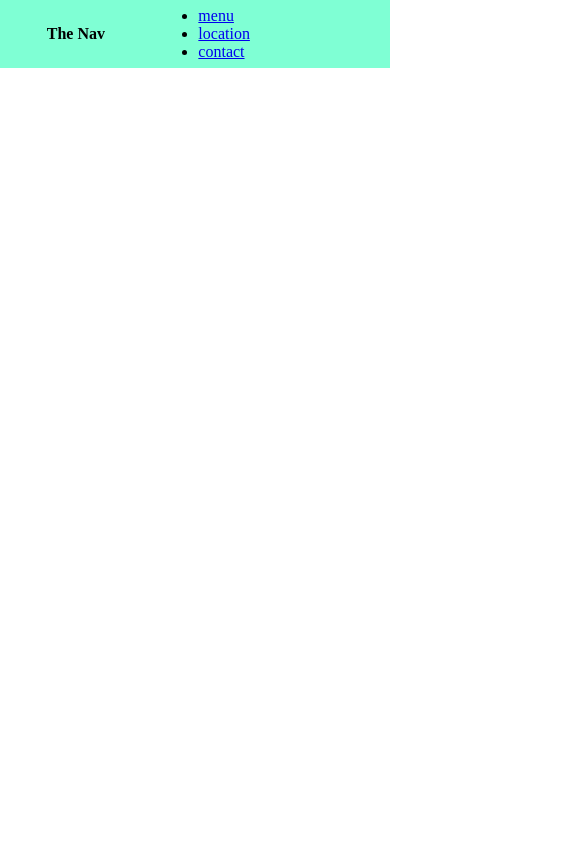
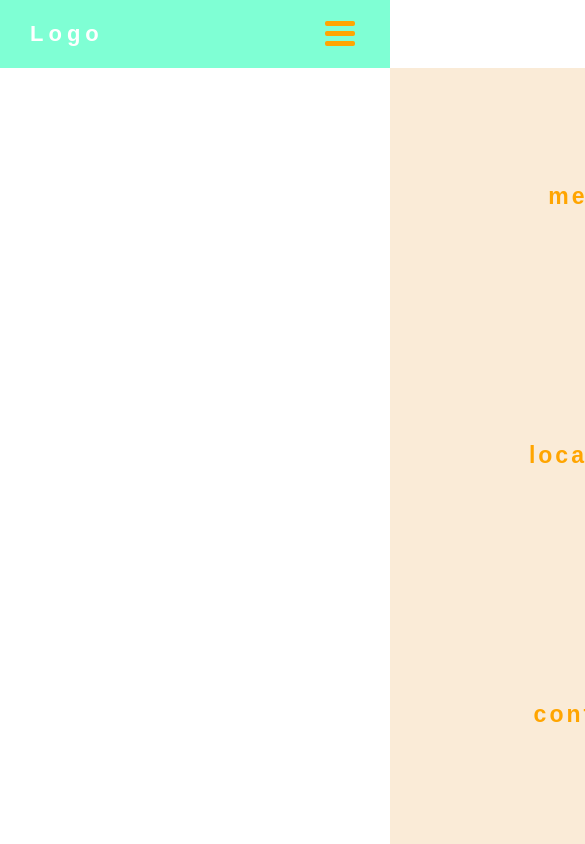
Before and after one commit to jhontiveros/casestudies, a plain HTML site: page atiatihan/index.html in a window 390 px wide. Shown: the top 844 px of the page, 585 px wide, since content can reach past the window. Drawn offline with Linux system fonts and the light colour scheme; a web font is replaced by a local one.

Commit message:
small fixes

```diff
--- a/atiatihan/index.html
+++ b/atiatihan/index.html
@@ -2,17 +2,16 @@
 <html lang="en">
 <head>
     <meta charset="UTF-8">
-    <title>Navigation</title>
+    <title>Atiatihan</title>
     <style>
 @import url('https://fonts.googleapis.com/css2?family=Trispace&display=swap');
     </style>
     <link rel="stylesheet" href="style.css">
-    <script src="app.js"></script>
 </head>
 <body>
     <nav>
         <div class="logo">
-            <h4>The Nav</h4>
+            <h4>Logo</h4>
         </div>
         <ul class="nav-links">
             <li><a href="#">menu</a></li>
@@ -25,5 +24,7 @@
             <div class="line3"></div>
         </div>
     </nav>
+
+    <script src="app.js"></script>
 </body>
 </html>
--- a/atiatihan/style.css
+++ b/atiatihan/style.css
@@ -4,11 +4,90 @@
     box-sizing: border-box;
 }
 
-nav {
+nav{
     display: flex;
-    justify-content: space-around;
+    justify-content: space-between;
     align-items: center;
     min-height: 8vh;
     background-color: aquamarine;
-    font-family: font-family: 'Space Grotesk', sans-serif;
+    font-family: 'Trispace', sans-serif;
 }
+
+.logo{
+    color: white;
+    letter-spacing: 5px;
+    font-size: 22px;
+    margin-left: 30px;
+}
+
+.nav-links{
+    display: flex;
+    flex-direction: column;
+    justify-content: space-around;
+
+    margin-right: 30px;
+    height: 120px;
+}
+
+.nav-links li{
+    list-style: none;
+    text-align: right;
+}
+
+.nav-links a{
+    color: orange;
+    text-decoration: none;
+    letter-spacing: 3px;
+    font-weight: bold;
+    font-size: 23px;
+}
+
+.burger{
+    display: none;
+    margin-right: 30px;
+    cursor: pointer;
+}
+
+.burger div{
+    width: 30px;
+    height: 5px;
+    background-color: orange;
+    margin: 5px;
+    border-radius: 2px;
+}
+
+@media screen and (max-width:768px){
+    body{
+        overflow-x: hidden;
+    }
+    .nav-links{
+        position: absolute;
+        right: 0px;
+        margin-right: 0px;
+        height: 92vh;
+        top: 8vh;
+        background-color: antiquewhite;
+        width: 100%;
+        transform: translateX(100%);
+        transition: transform 0.5s ease-in;
+    }
+    .nav-links li{
+        text-align: center;
+    }
+    .burger{
+        display: block;
+    }
+}
+
+.nav-active{
+    transform: translateX(0%);
+}
+.toggle .line1{
+    transform: rotate(-45deg) translate(-5px,6px);
+}
+.toggle .line2{
+    transform: rotate(45deg) translate(-1px,-3px);
+}
+.toggle .line3{
+    opacity: 0;
+}
```
